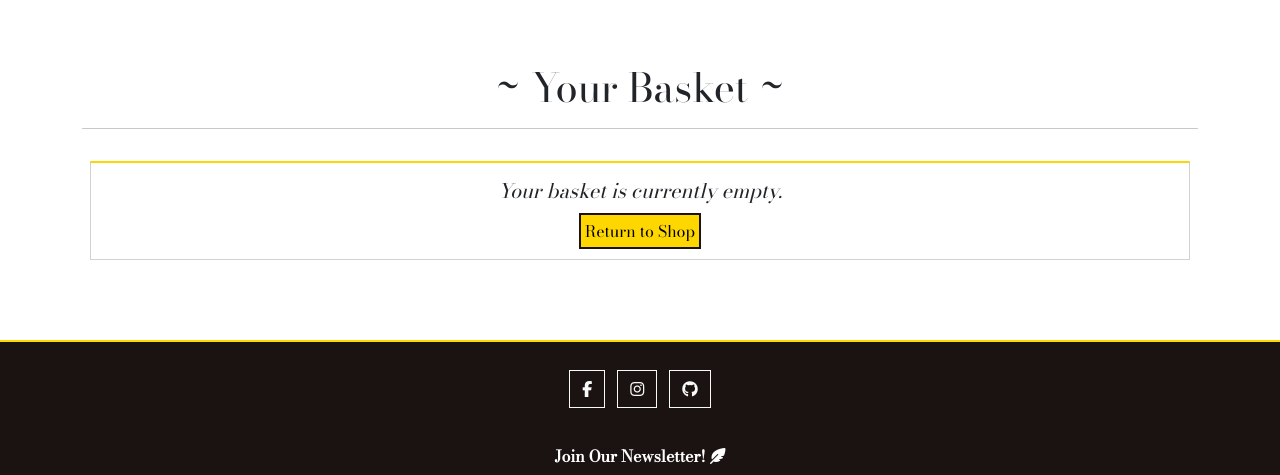
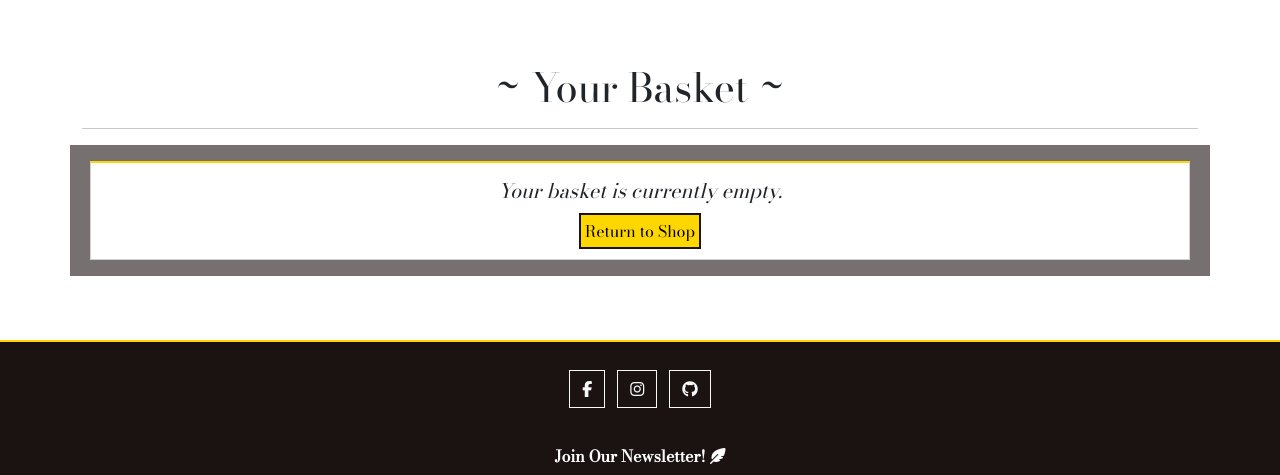
Before and after one commit to beratzorlu/dandy_flaneur_ecommerce, a Django app: page /basket/ in a window 1280 px wide. Shown: the part 104-579 px from the top of the page. Run offline with Django 3.2, Linux system fonts and the light colour scheme; parts of the project's set-up code (start-up, migrations or seed data) failed here and were passed over; some libraries are stand-ins or nearby versions.

Commit message:
Add styling rules for basket page background.

```diff
--- a/static/css/base.css
+++ b/static/css/base.css
@@ -58,6 +58,10 @@ a {
 
 .dandy-bg {
     background-color: var(--dandy-black);
+}
+
+.dandy-bg-faded {
+    background-color: var(--dandy-black-faded);
 }
 
 .dandy-bg-alt {
```
